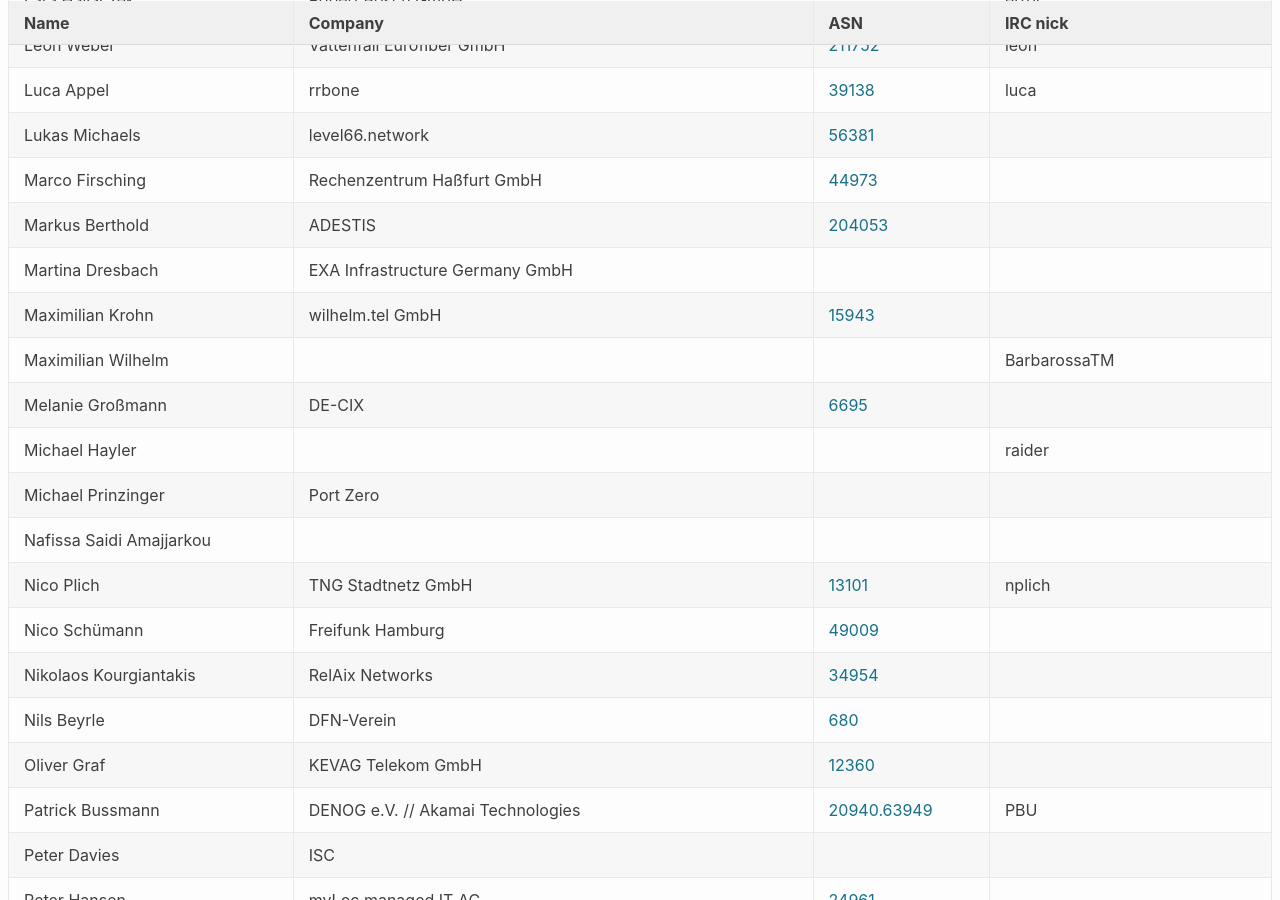
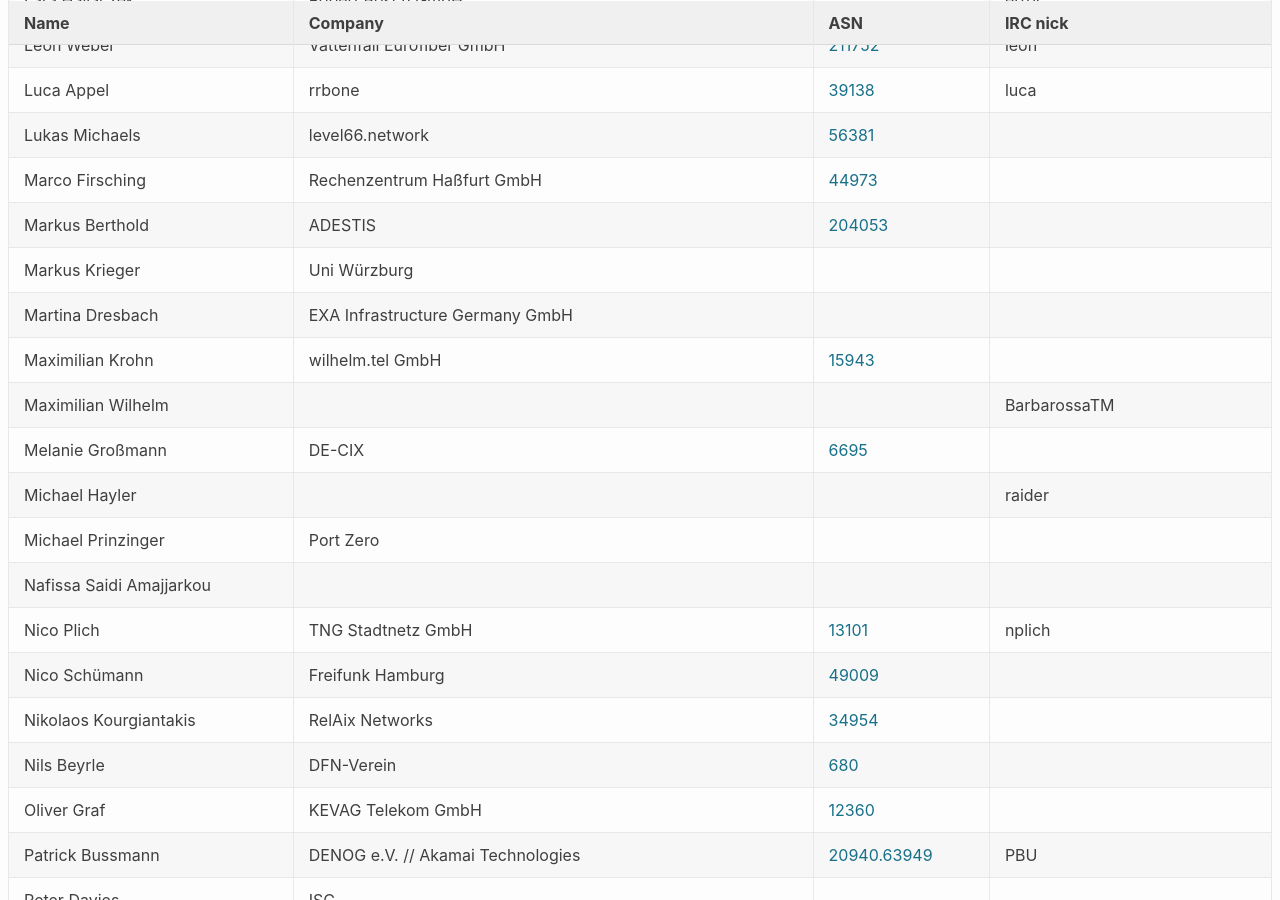
Before and after one commit to denog/pretix-attendeelist, a Jekyll site: the page built from denog15/index.md, in a window 1280 px wide and 900 px high, scrolled down 1369 px. Built offline with Jekyll 4.4.1, drawn with Linux system fonts in a browser that asks for light colours.

Commit message:
Latest data: Fri Aug  4 13:27:51 UTC 2023

```diff
--- a/_data/attendees_denog15_onsite.json
+++ b/_data/attendees_denog15_onsite.json
@@ -192,6 +192,12 @@
     "asn": "204053"
   },
   {
+    "name": "Markus Krieger",
+    "company": "Uni Würzburg",
+    "irc": null,
+    "asn": null
+  },
+  {
     "name": "Martina Dresbach",
     "company": "EXA Infrastructure Germany GmbH",
     "irc": null,
```
